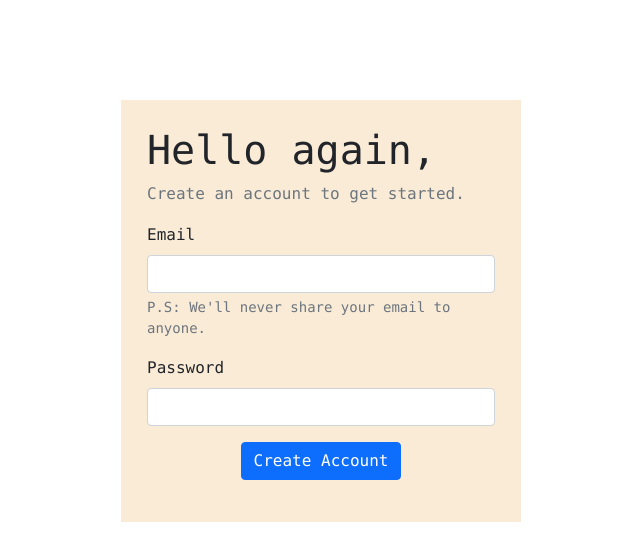
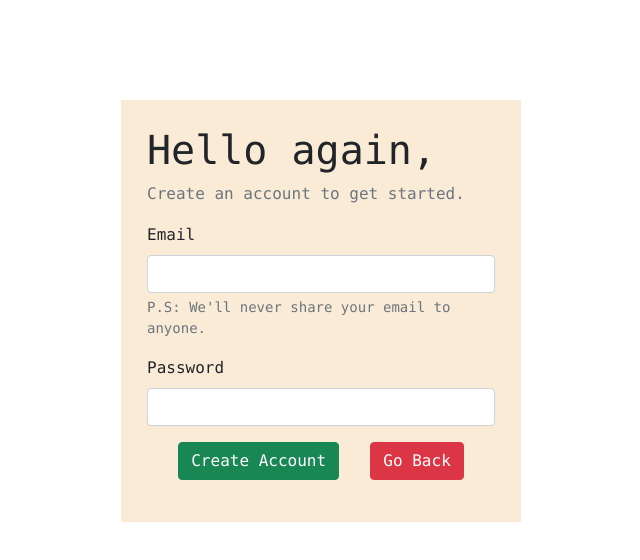
Before and after one commit to vijay-guttula/mern-todo, a React (Create React App) app: page /signup in a window 1280 px wide. Shown: the top 560 px of the page, without its empty margins (319-959 px from the left). Built offline with nearby package versions, Linux system fonts and the light colour scheme.

Commit message:
Front end post req added

```diff
--- a/src/Pages/SignUp.jsx
+++ b/src/Pages/SignUp.jsx
@@ -1,9 +1,16 @@
 import React, { useState } from 'react';
 import { Link } from 'react-router-dom';
+import AppRouter from '../apis/AppRouter';
 
 const SignUp = () => {
   const [email, setEmail] = useState('');
   const [password, setPassword] = useState('');
+
+  const handleSubmit = async (event) => {
+    event.preventDefault();
+    const response = await AppRouter.post('/signup', { email, password });
+    console.log(response);
+  };
 
   return (
     <div className='container'>
@@ -12,7 +19,7 @@ const SignUp = () => {
         <p className='text-muted font-monospace fs-6 fw-lighter'>
           Create an account to get started.
         </p>
-        <form>
+        <form onSubmit={handleSubmit}>
           <div className='mb-3'>
             <label
               htmlFor='email'
@@ -47,10 +54,13 @@ const SignUp = () => {
             />
           </div>
           <div className='mb-3 d-flex flex-row justify-content-evenly'>
+            <input
+              type='submit'
+              value='Create Account'
+              className='btn btn-success font-monospace'
+            />
             <Link to='/'>
-              <button className='btn btn-primary font-monospace'>
-                Create Account
-              </button>
+              <button className='btn btn-danger font-monospace'>Go Back</button>
             </Link>
           </div>
         </form>
--- a/src/apis/AppRouter.js
+++ b/src/apis/AppRouter.js
@@ -1,5 +1,5 @@
+import axios from 'axios';
 require('dotenv').config();
-import axios from 'axios';
 
 export default axios.create({
   baseURL: `http://localhost:${process.env.PORT}/api/v1/to-do`,
```
